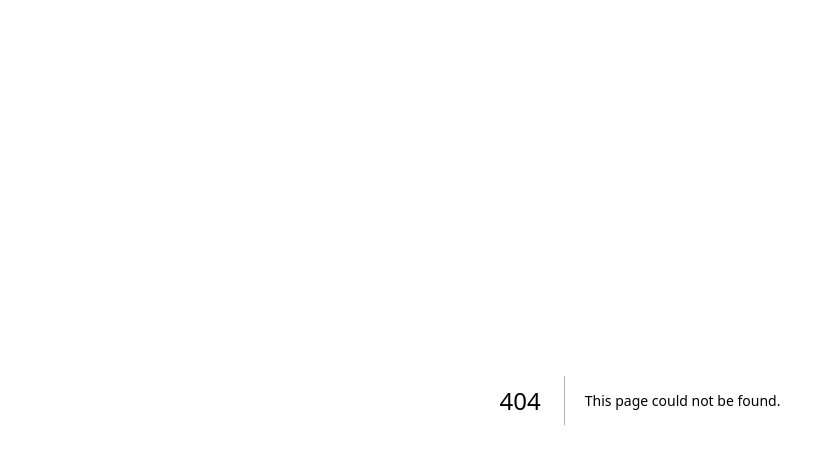
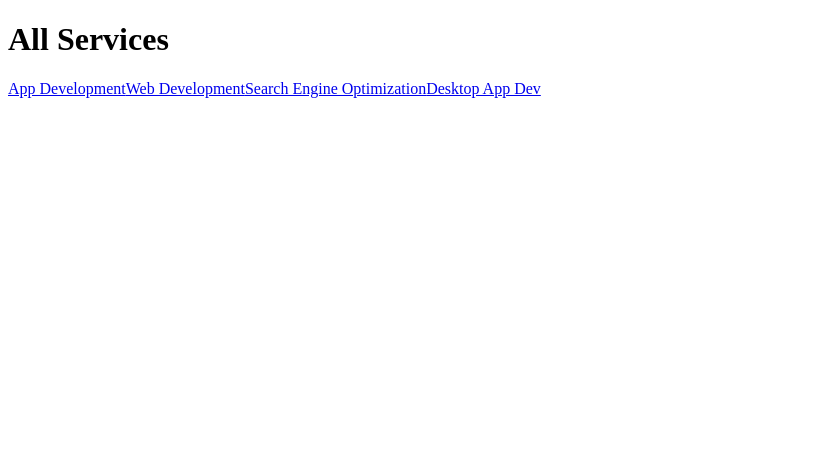
Before and after one commit to avgmecoding/Nextjs-Program, a Next.js app in the folder first/: page /services in a window 1280 px wide. Before the commit this address had no page. Shown: the top 464 px of the page, without its empty margins (0-835 px from the left). Built offline with nearby package versions, Linux system fonts and the light colour scheme.

Commit message:
nested routing donee

```diff
--- a/first/app/about/page.js
+++ b/first/app/about/page.js
@@ -1,7 +1,10 @@
+import Link from "next/link"
+
 export default function About(){
     return (
         <>
             <h1>About Page</h1>
+            <Link href="/">Home</Link>
         </>
 
     )
--- a/first/app/page.js
+++ b/first/app/page.js
@@ -1,9 +1,12 @@
+import Link from "next/link";
 
 
 export default function Home() {
   return (
     <>
       <h1>Welcome to my Home Page.</h1>
+      <Link href="/about">About</Link> {" "}
+      <Link href="/services">Services</Link>
     </>
   );
 }
--- /dev/null
+++ b/first/app/services/page.js
@@ -0,0 +1,14 @@
+import Link from "next/link"
+
+export default function Services(){
+    return (
+        <>
+            <h1>All Services</h1>
+            <Link href="/services/app">App Development</Link>
+            <Link href="/services/web">Web Development</Link>
+            <Link href="/sevices/seo">Search Engine Optimization</Link>
+            <Link href="/services/desktop">Desktop App Dev</Link>
+        </>
+
+    )
+}
```
Also changed, not shown: first/app/services/app/page.js (added, +11 -0 lines), first/app/services/desktop/page.js (added, +11 -0 lines), first/app/services/seo/page.js (added, +11 -0 lines), first/app/services/web/page.js (added, +11 -0 lines).
